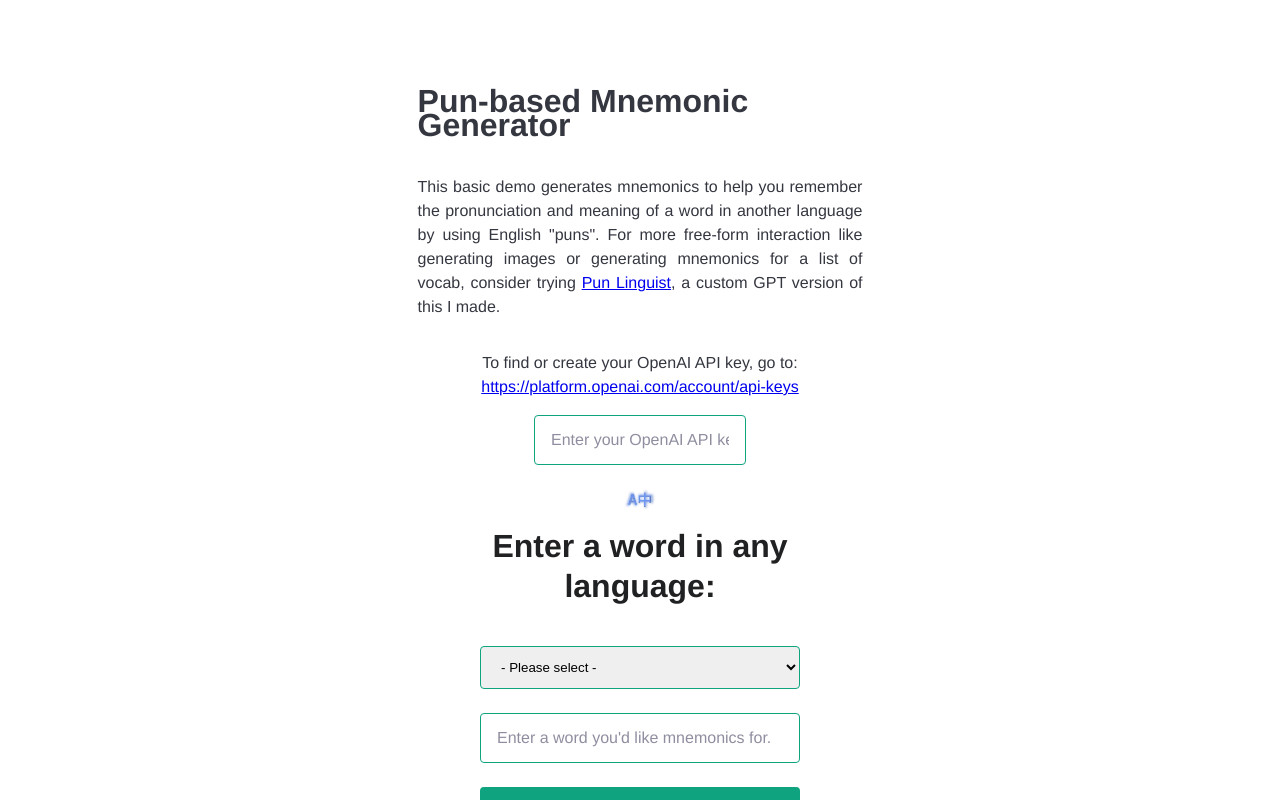
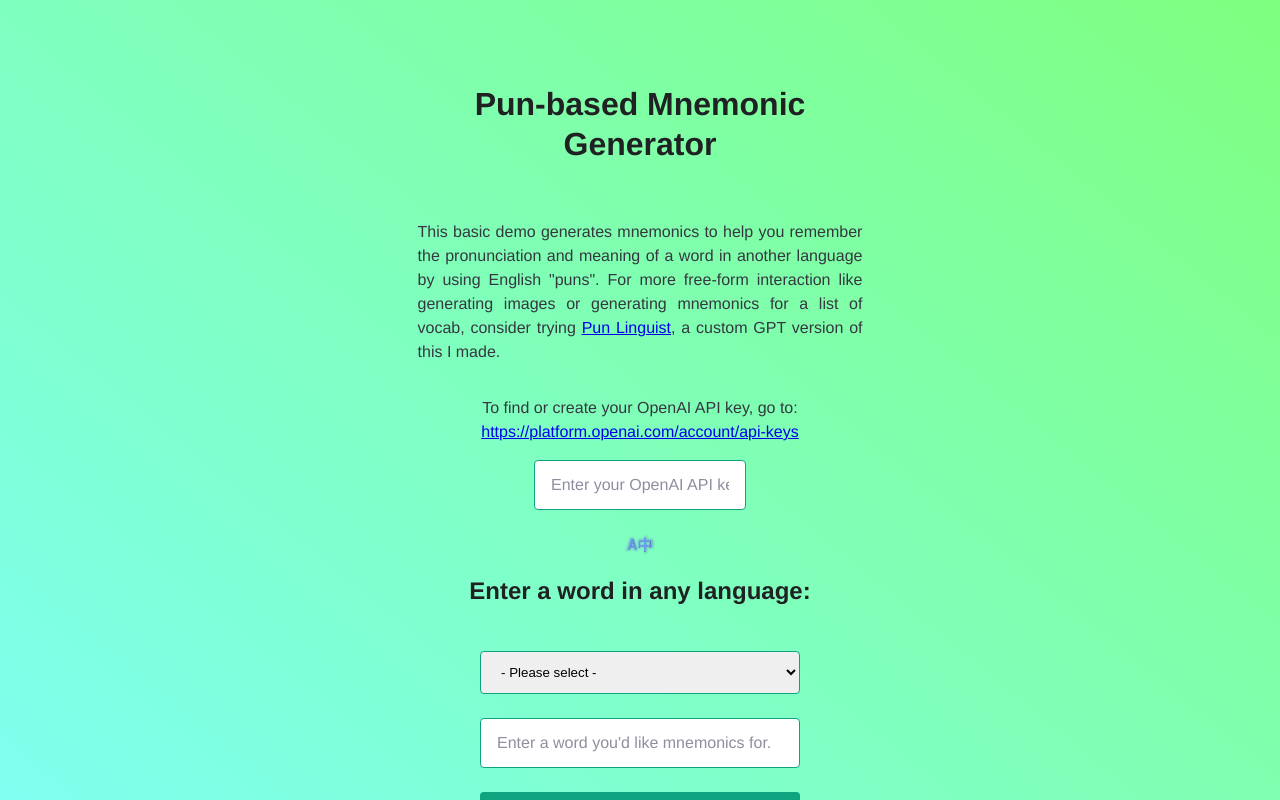
Before and after one commit to hchiam/learning-prompt-eng, a Next.js app in the folder example_prompts/: page / in a window 1280 px wide. Shown: the top 800 px of the page. Built offline with nearby package versions, Linux system fonts and the light colour scheme; a web font is replaced by a local one.

Commit message:
some style enhancements

```diff
--- a/example_prompts/pages/customer-support-demo.js
+++ b/example_prompts/pages/customer-support-demo.js
@@ -148,6 +148,7 @@ export default function CustomerSupportDemo() {
       <Head>
         <title>Customer Support Demo</title>
         <link rel="icon" href="/customer-support-demo.png" />
+        <link rel="stylesheet" href="/base.css" />
       </Head>
 
       <main className={styles.main}>
@@ -171,7 +172,7 @@ export default function CustomerSupportDemo() {
             styles["api-key"] + " " + (declutter ? styles.declutter : "")
           }
         />
-        <h3>Customer Support Demo:</h3>
+        <h1>Minimal Customer Support Test:</h1>
         <p>
           Things to try:
           <ul>
--- a/example_prompts/pages/customer-support-demo.module.scss
+++ b/example_prompts/pages/customer-support-demo.module.scss
@@ -1,4 +1,4 @@
-@import './base-styles.scss';
+@import './shared-main-styles.scss';
 
 .letter-count {
   text-align: right;
--- a/example_prompts/pages/index.js
+++ b/example_prompts/pages/index.js
@@ -137,6 +137,7 @@ export default function Home() {
       <Head>
         <title>Example prompts</title>
         <link rel="icon" href="/logo.png" />
+        <link rel="stylesheet" href="/base.css" />
       </Head>
 
       <main className={styles.main}>
@@ -166,9 +167,9 @@ export default function Home() {
           src="/logo.png"
           className={styles.icon + " " + (declutter ? styles.declutter : "")}
         />
-        <h3 className={declutter ? styles.declutter : ""}>
+        <h2 className={declutter ? styles.declutter : ""}>
           Enter a word in any language:
-        </h3>
+        </h2>
         <form onSubmit={onSubmit}>
           <select
             name="language"
--- a/example_prompts/pages/index.module.scss
+++ b/example_prompts/pages/index.module.scss
@@ -1 +1 @@
-@import './base-styles.scss';
+@import './shared-main-styles.scss';
--- a/example_prompts/pages/base-styles.scss
+++ b/example_prompts/pages/shared-main-styles.scss
@@ -31,13 +31,23 @@
 .main .icon {
   width: 34px;
 }
-.main h3 {
-  font-size: 32px;
-  line-height: 40px;
-  font-weight: bold;
-  color: #202123;
-  margin: 16px 0 40px;
-  text-align: center;
+.main {
+  h1, h2, h3, h4, h5 {
+    line-height: 40px;
+    font-weight: bold;
+    color: #202123;
+    margin: 16px 0 40px;
+    text-align: center;
+  }
+  h1 {
+    font-size: 32px;
+  }
+  h2 {
+    font-size: 24px;
+  }
+  h3 {
+    font-size: 16px;
+  }
 }
 .main form {
   display: flex;
--- /dev/null
+++ b/example_prompts/public/base.css
@@ -0,0 +1,3 @@
+body {
+  background: linear-gradient(to bottom left, #00FF0080, #00FFFF80);
+}
```
